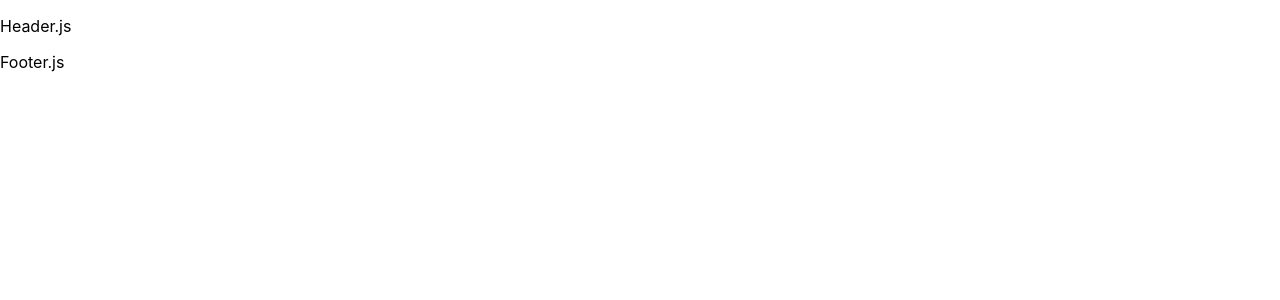
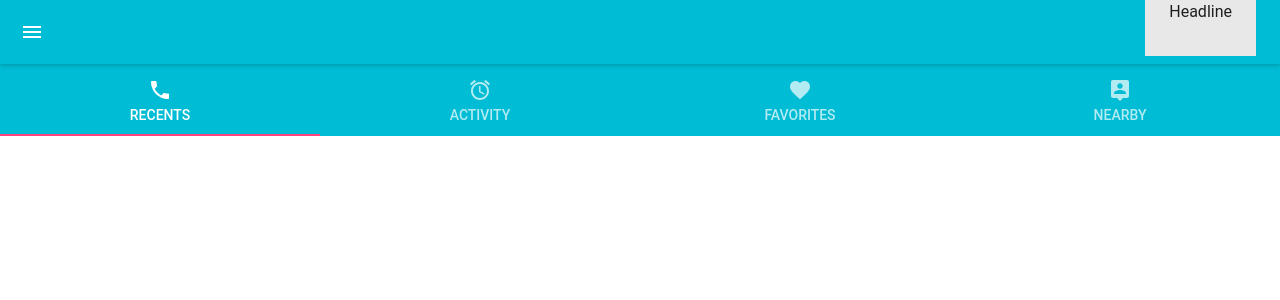
Before and after one commit to morwal-pawan/practice_material, a React (Create React App) app: page / in a window 1280 px wide. Shown: the top 300 px of the page. Built offline with nearby package versions, Linux system fonts and the light colour scheme.

Commit message:
Add icon in Footer.js

```diff
--- a/package.json
+++ b/package.json
@@ -4,6 +4,7 @@
   "private": true,
   "dependencies": {
     "@material-ui/core": "^3.4.0",
+    "antd": "^3.10.4",
     "material-ui": "^0.20.2",
     "react": "^16.6.0",
     "react-dom": "^16.6.0",
--- a/src/components/layouts/Footer.js
+++ b/src/components/layouts/Footer.js
@@ -1,10 +1,27 @@
 import React, { Fragment } from "react";
+import { Tabs, Tab } from "material-ui/Tabs";
+import FontIcon from "material-ui/FontIcon";
+import MuiThemeProvider from "material-ui/styles/MuiThemeProvider";
+import Phone from "material-ui/svg-icons/communication/phone";
+import MapsPersonPin from "material-ui/svg-icons/maps/person-pin";
+import Alarm from "material-ui/svg-icons/action/alarm";
+import Favorite from "material-ui/svg-icons/action/favorite";
+import Icon from "@material-ui/core/Icon";
 
 const Footer = props => {
   return (
-    <Fragment>
-      <p> Footer.js</p>
-    </Fragment>
+    <MuiThemeProvider>
+      <Tabs>
+        {/* <Tab
+          icon={<FontIcon className="material-icons">phone</FontIcon>}
+          label="RECENTS"
+        /> */}
+        <Tab icon={<Phone />} label="RECENTS" />
+        <Tab icon={<Alarm />} label="ACTIVITY" />
+        <Tab icon={<Favorite />} label="FAVORITES" />
+        <Tab icon={<MapsPersonPin />} label="NEARBY" />
+      </Tabs>
+    </MuiThemeProvider>
   );
 };
 export default Footer;
--- a/src/components/layouts/Header.js
+++ b/src/components/layouts/Header.js
@@ -1,10 +1,19 @@
-import React, { Fragment } from 'react';
+import React, { Fragment } from "react";
+import {AppBar,Toolbar} from "material-ui";
+import MuiThemeProvider from "material-ui/styles/MuiThemeProvider";
+import Typography from '@material-ui/core/Typography';
 
-const Header =(props)=>{
- return(
-     <Fragment>
-      <p> Header.js</p>
-     </Fragment>
- )
-}
+const Header = props => {
+  return (
+    <MuiThemeProvider>
+      <AppBar position="static">
+        <Toolbar >
+        <Typography variant="subheading" align="center" gutterBottom={true} color="inherit">
+          Headline
+        </Typography>
+        </Toolbar>
+      </AppBar>
+    </MuiThemeProvider>
+  );
+};
 export default Header;
```
Also changed, not shown: 1 other file (tests, documents, lock files or other folders).
